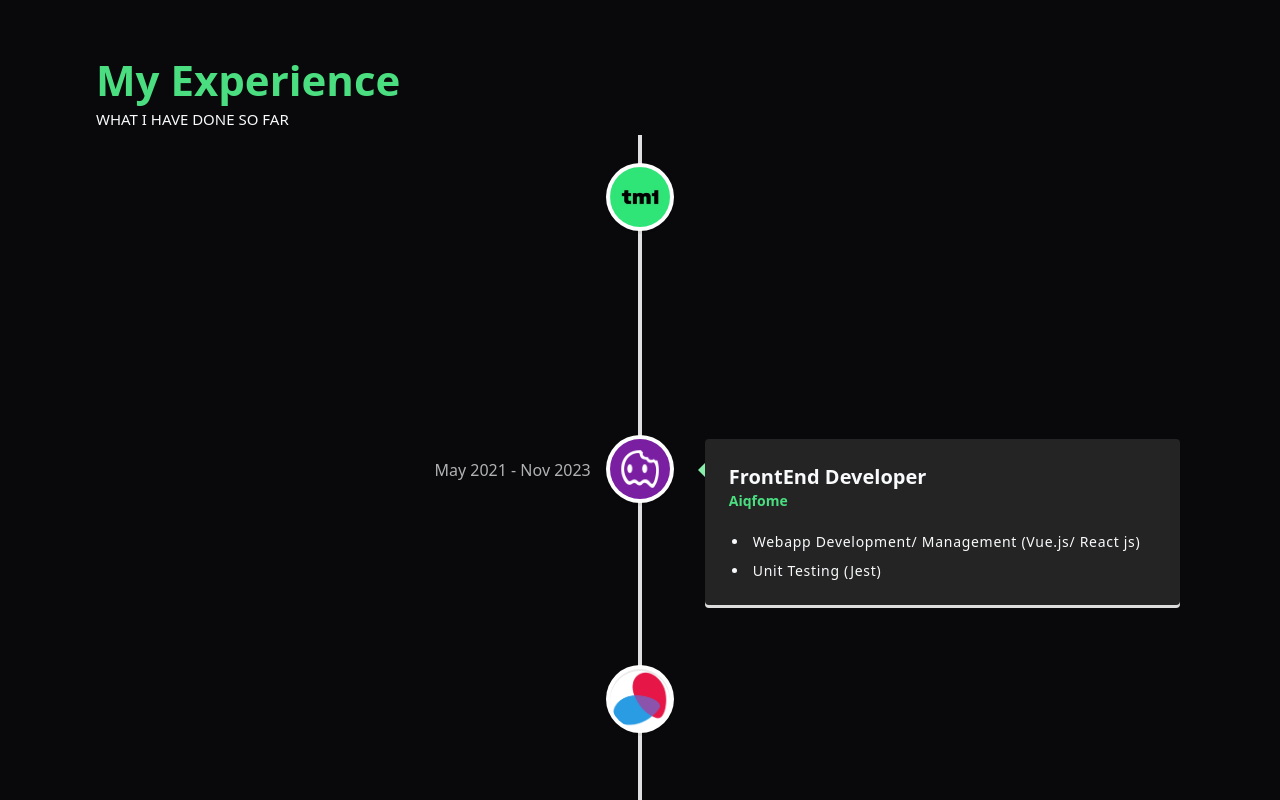
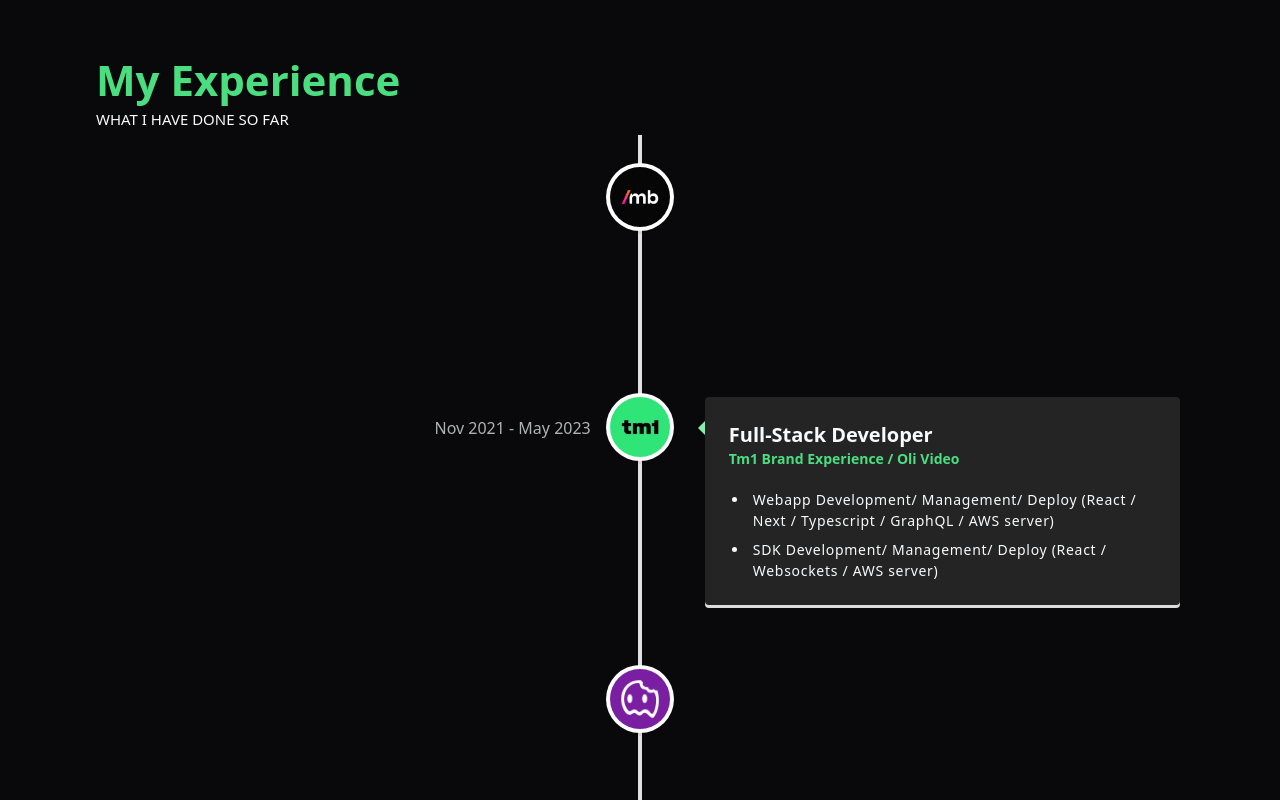
Before and after one commit to tohiga/portifolio-tw, a Next.js app: page / in a window 1280 px wide. Shown: the part 860-1660 px from the top of the page. Built offline with nearby package versions, Linux system fonts and the light colour scheme; no server answers.

Commit message:
feat: updating current job

```diff
--- a/src/assets/index.ts
+++ b/src/assets/index.ts
@@ -9,6 +9,7 @@ export { default as IcNextDark } from './nextdark.svg';
 export { default as IcNode } from './nodejs.svg';
 export { default as IcReact } from './react.svg';
 export { default as IcSeed } from './seedabit.png';
+export { default as IcMblabs } from './mblabs.png';
 export { default as IcSun } from './sun.svg';
 export { default as IcTailwind } from './tailwind.svg';
 export { default as IcTm1 } from './tm1.jpeg';
--- a/src/i18n/locales/en/en-us.json
+++ b/src/i18n/locales/en/en-us.json
@@ -50,6 +50,10 @@
     "SeedRole": "Project Analyst",
     "SeedFirstResponsabilities": "WebApp Development (React js/ Node)",
     "SeedSecondResponsabilities": "Unit Testing (Jest)",
-    "SeedDate": "Jul 2019 - Jan 2020"
+    "SeedDate": "Jul 2019 - Jan 2020",
+    "MbRole": "FrontEnd Developer",
+    "MbFirstResponsabilities": "Webapp Development (React js/ Next/ Typescript)",
+    "MbSecondResponsabilities": "Unit Testing/ e2e (Jest/ Cypress)",
+    "MbDate": "Aug 2023 - Present"
   }
 }
--- a/src/i18n/locales/pt/pt-br.json
+++ b/src/i18n/locales/pt/pt-br.json
@@ -50,6 +50,10 @@
     "SeedRole": "Analista de Projeto",
     "SeedFirstResponsabilities": "Desenvolvimento de WebApps (React js/ Node)",
     "SeedSecondResponsabilities": "Teste Unitário (Jest)",
-    "SeedDate": "Jul 2019 - Jan 2020"
+    "SeedDate": "Jul 2019 - Jan 2020",
+    "MbRole": "Desenvolvedor FrontEnd",
+    "MbFirstResponsabilities": "Desenvolvimento de WebApps (React js/ Next/ Typescript)",
+    "MbSecondResponsabilities": "Teste Unitário/ e2e (Jest/ Cypress)",
+    "MbDate": "Ago 2023 - Atual"
   }
 }
--- a/src/sections/Work.tsx
+++ b/src/sections/Work.tsx
@@ -1,4 +1,4 @@
-import { IcAiq, IcMoodar, IcSeed, IcTm1 } from '@/assets';
+import { IcAiq, IcMblabs, IcMoodar, IcSeed, IcTm1 } from '@/assets';
 import { ExperienceCard, SectionDescription } from '@/components/molecules';
 import { useActive } from '@/stores/navSection';
 import { ExperienceProps } from '@/types';
@@ -19,6 +19,17 @@ export const Work = () => {
   }, [inViewport, setActive, t]);
   const experiences: ExperienceProps[] = [
     {
+      role: t('MbRole'),
+      company: 'Mb Labs',
+      responsibilities: [
+        t('MbFirstResponsabilities'),
+        t('MbSecondResponsabilities'),
+      ],
+      date: t('MbDate'),
+      id: 0,
+      logo: IcMblabs,
+    },
+    {
       role: t('OliRole'),
       company: 'Tm1 Brand Experience / Oli Video',
       responsibilities: [
@@ -26,7 +37,7 @@ export const Work = () => {
         t('OliSecondResponsabilities'),
       ],
       date: t('OliDate'),
-      id: 0,
+      id: 1,
       logo: IcTm1,
     },
     {
@@ -37,7 +48,7 @@ export const Work = () => {
         t('AiqFirstResponsabilities'),
         t('AiqSecondResponsabilities'),
       ],
-      id: 1,
+      id: 2,
       logo: IcAiq,
     },
     {
@@ -51,7 +62,7 @@ export const Work = () => {
         t('MoodarFourthResponsabilities'),
       ],
 
-      id: 2,
+      id: 3,
       logo: IcMoodar,
     },
     {
@@ -63,7 +74,7 @@ export const Work = () => {
         t('SeedSecondResponsabilities'),
       ],
 
-      id: 3,
+      id: 4,
       logo: IcSeed,
     },
   ];
```
Also changed, not shown: src/assets/mblabs.png (added).
